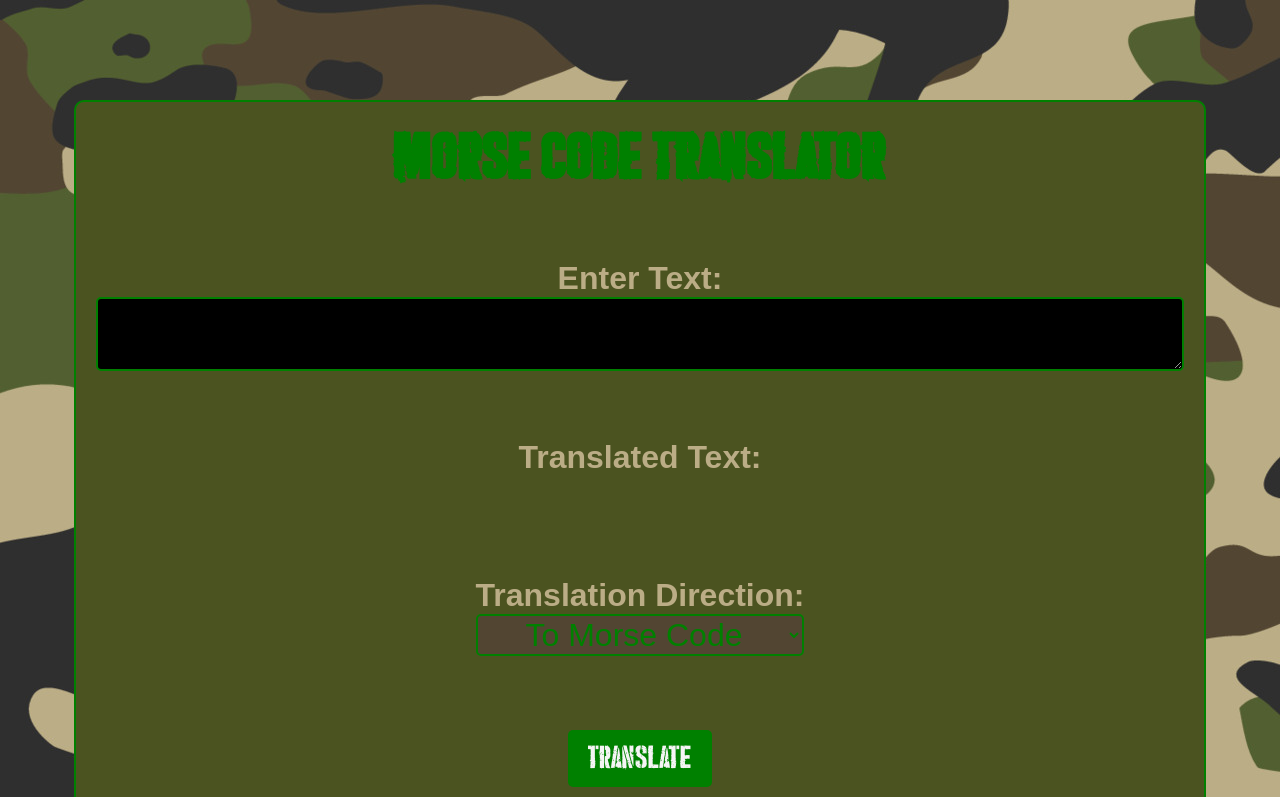
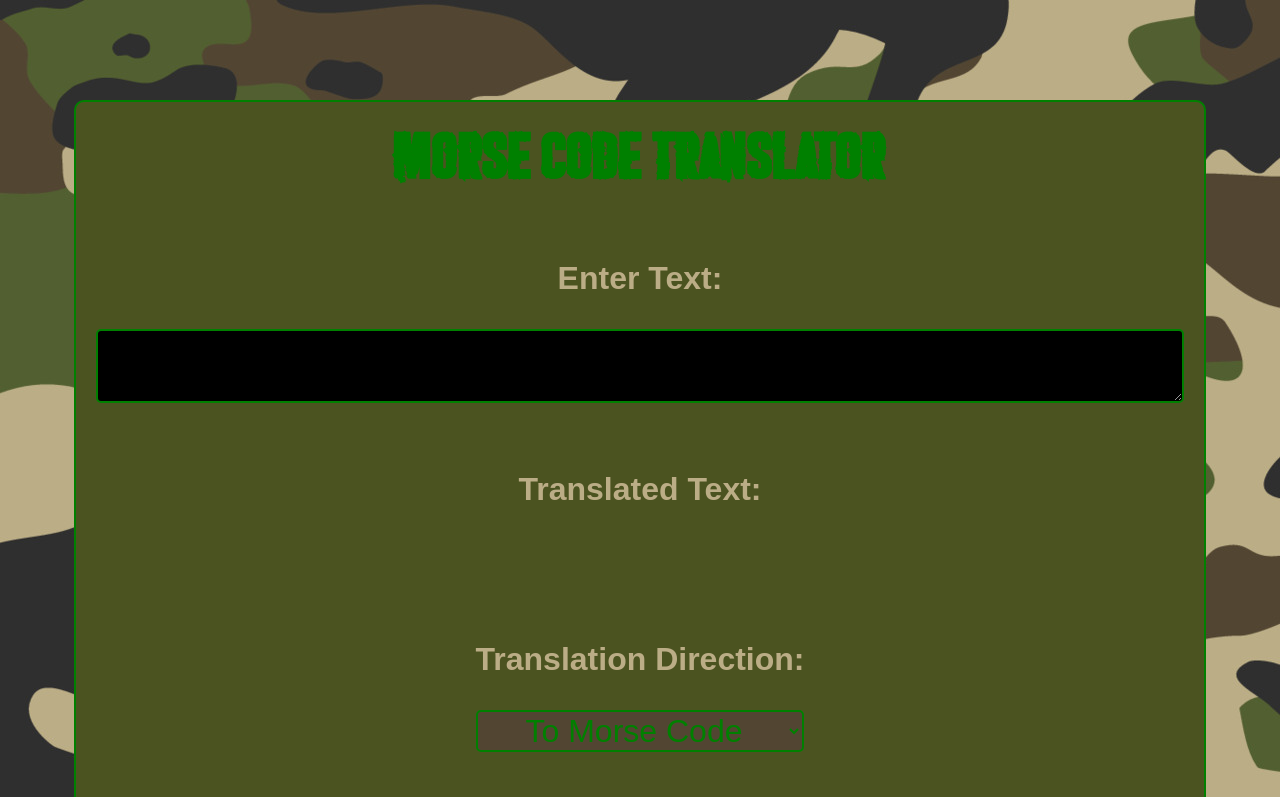
Before and after one commit to Dave-ctr/morseCodeTranslator, a website with bundled scripts: page index.html in a window 1280 px wide. Shown: the top 797 px of the page. Built offline with nearby package versions, Linux system fonts and the light colour scheme; a web font is replaced by a local one.

Commit message:
Adjust CSS layout styles

```diff
--- a/styles/main.css
+++ b/styles/main.css
@@ -41,7 +41,7 @@ body
   min-width: fit-content;
   display: flex;
   flex-direction: column;
-  justify-content: stretch;
+  justify-content: center;
   align-items: center;
   margin: 100px auto;
   padding: 20px;
@@ -71,6 +71,7 @@ body
 .container h3
 {
   color: #BBAD86;
+  padding-bottom: 2rem;
 }
 
 .container textarea
```
Also changed, not shown: README.md.
